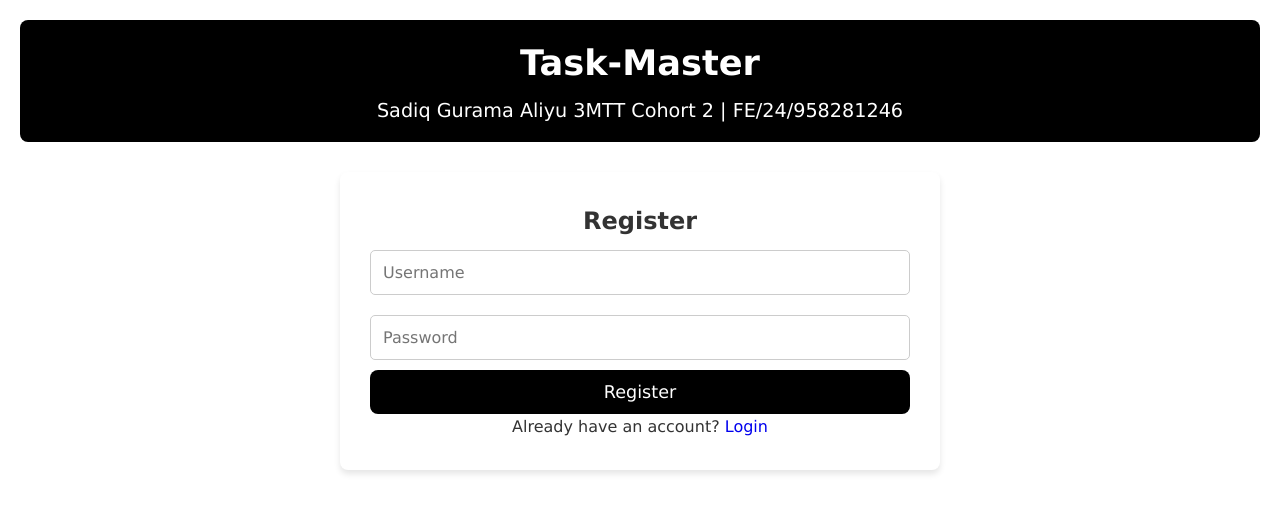
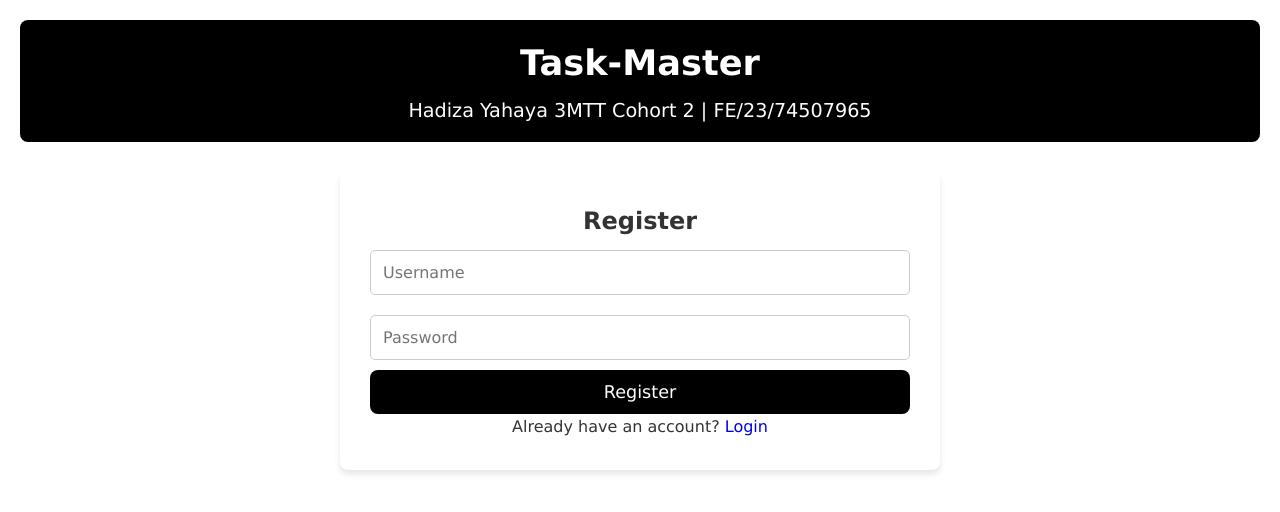
Before and after one commit to Asgurama/HADIZA-YAHAYA-, a plain HTML site: page index.html in a window 1280 px wide. Drawn offline with Linux system fonts and the light colour scheme.

Commit message:
Update index.html

```diff
--- a/index.html
+++ b/index.html
@@ -11,7 +11,7 @@
     <!-- Header Section -->
     <header>
         <h1>Task-Master</h1>
-        <p>Sadiq Gurama Aliyu 3MTT Cohort 2 | FE/24/958281246</p>
+        <p>Hadiza Yahaya 3MTT Cohort 2 | FE/23/74507965</p>
     </header>
 
     <!-- Registration Page -->
```
